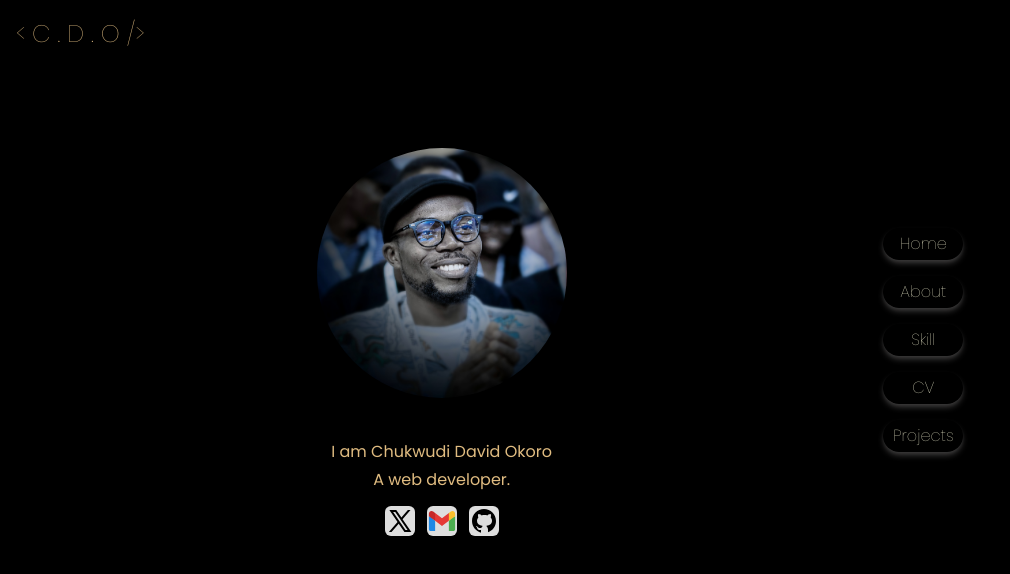
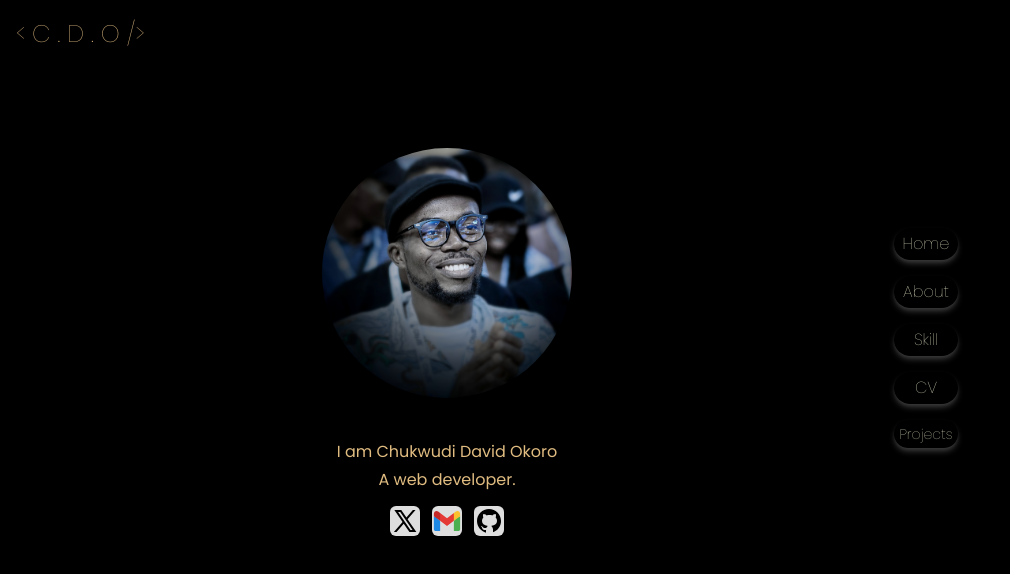
Before and after one commit to Donchuks02/My-portfolio-repo, a plain HTML site: page index.html in a window 1280 px wide. Shown: the whole page, without its empty margins (0-1010 px from the left). Drawn offline with Linux system fonts and the light colour scheme.

Commit message:
adjusted the nav buttons

```diff
--- a/index.html
+++ b/index.html
@@ -20,7 +20,7 @@
     </header>
 
     <!-- HOME PAGE STARTS HERE -->
-    <main class="home-page flex  justify-evenly mt-20">
+    <main class="home-page flex  justify-evenly max-sm:justify-between  mt-20">
         <section class="hero-section   ">
             <div>
                 <div class="image-container bg-[url('../img/chuks1.webp')] w-[250px] h-[250px] bg-cover bg-no-repeat rounded-full"></div>
@@ -49,15 +49,15 @@
 
         </section>
         <aside class="flex max-sm:flex text-light-sandcastle  flex-col mt-20 h-fit ">
-            <input type="button" value="Home" class="btn homeBtn  shadow-md shadow-dark-gray border-sandcastle rounded-full  py-1  w-20">
+            <input type="button" value="Home" class="btn homeBtn  shadow-md shadow-dark-gray border-sandcastle rounded-full  py-1  w-16">
 
-            <input type="button" value="About" class="btn aboutBtn  shadow-md shadow-dark-gray border-sandcastle rounded-full mt-4 py-1 w-20">
+            <input type="button" value="About" class="btn aboutBtn  shadow-md shadow-dark-gray border-sandcastle rounded-full mt-4 py-1 w-16">
 
-            <input type="button" value="Skill" class="btn skillBtn  shadow-md shadow-dark-gray border-sandcastle rounded-full mt-4 py-1 w-20">
+            <input type="button" value="Skill" class="btn skillBtn  shadow-md shadow-dark-gray border-sandcastle rounded-full mt-4 py-1 w-16">
 
-            <a href="https://shorturl.at/aghAG"><input type="button" value="CV" class="btn cvBtn shadow-md shadow-dark-gray border-sandcastle rounded-full mt-4 py-1 w-20"></a>
+            <a href="https://shorturl.at/aghAG"><input type="button" value="CV" class="btn cvBtn shadow-md shadow-dark-gray border-sandcastle rounded-full mt-4 py-1 w-16"></a>
 
-            <input type="button" value="Projects" class="btn projectsBtn shadow-md shadow-dark-gray border-sandcastle rounded-full mt-4 py-1 w-20">
+            <input type="button" value="Projects" class="btn projectsBtn shadow-md shadow-dark-gray text-sm border-sandcastle rounded-full mt-4 py-1 w-16">
         </aside>
     </main>
     <script src="./script.js"></script>
```
Also changed, not shown: dist/output.css.
